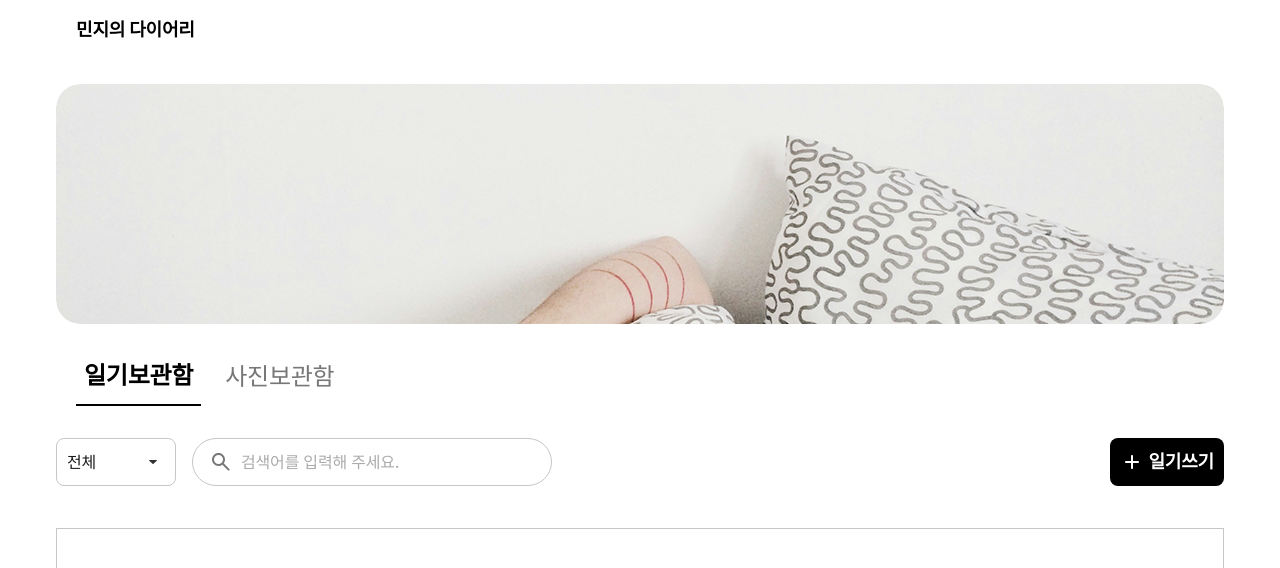
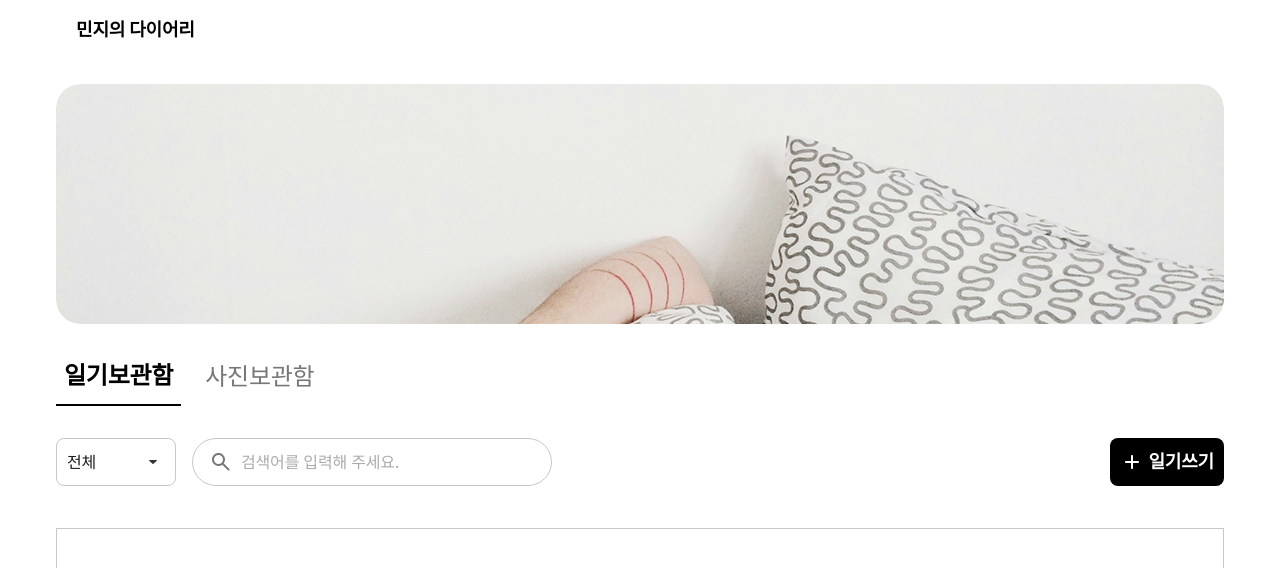
Before and after one commit to szeunkk/mind-diary, a Next.js app: page /diaries in a window 1280 px wide. Shown: the top 568 px of the page. Built offline with nearby package versions, Linux system fonts and the light colour scheme.

Commit message:
feat: commons-layout-ui 수정 - navigationContent padding 제거

```diff
--- a/src/commons/layout/styles.module.css
+++ b/src/commons/layout/styles.module.css
@@ -102,7 +102,6 @@
   width: 100%;
   max-width: 1168px;
   min-width: 320px;
-  padding: 0 20px;
 }
 
 .tabContainer {
```
Also changed, not shown: src/commons/layout/prompts/prompt.201.ui.txt.
